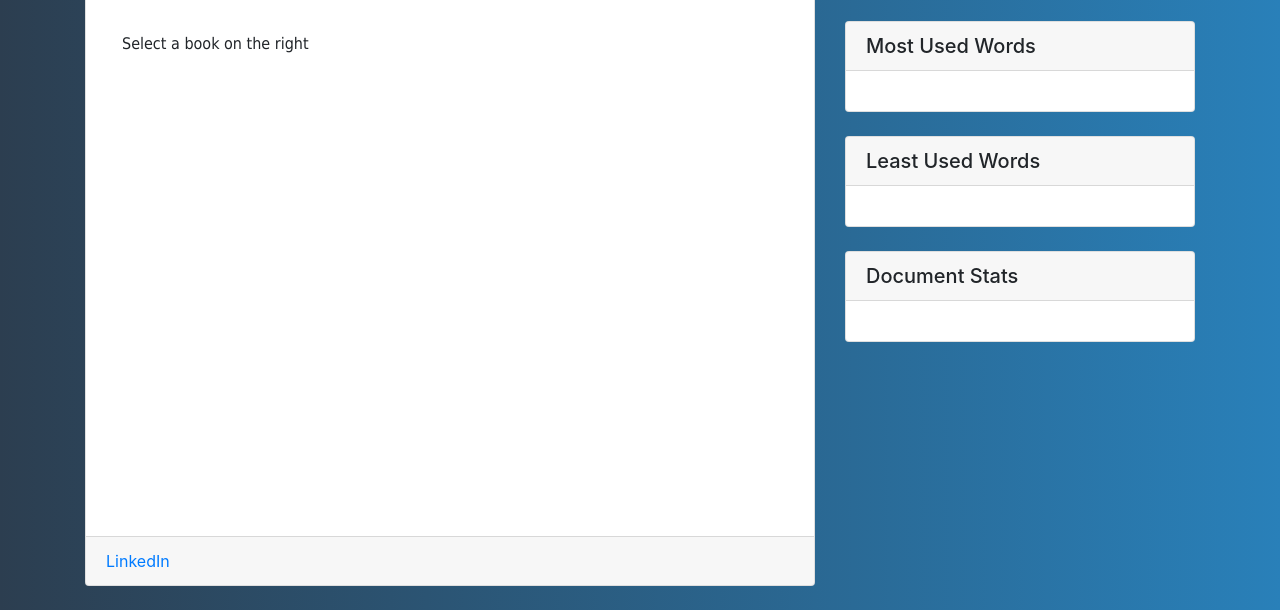
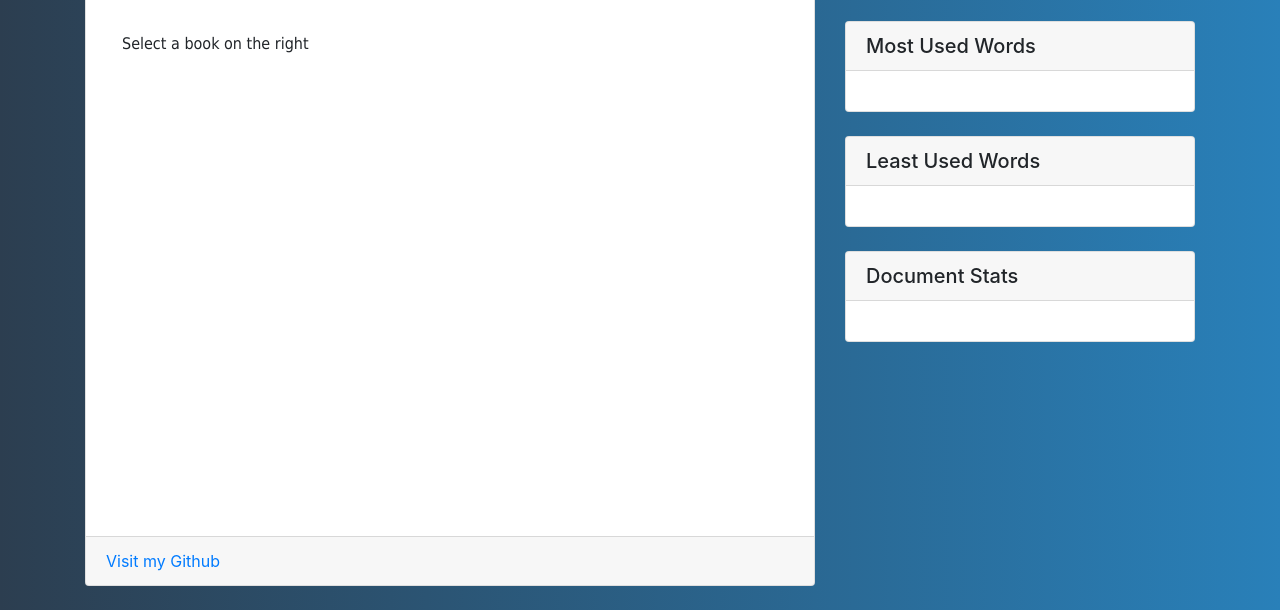
Before and after one commit to hadeebataj/WordFind, a plain HTML site: page index.html in a window 1280 px wide. Shown: the part 368-978 px from the top of the page. Drawn offline with nearby package versions, Linux system fonts and the light colour scheme.

Commit message:
Update index.html

```diff
--- a/index.html
+++ b/index.html
@@ -26,7 +26,7 @@
                           </div>
                       </div>
                       <div class="card-footer text-muted">
-                          <a href="https://www.linkedin.com/in/hadeeba-taj/">LinkedIn</a>
+                          <a href="https://github.com/hadeebataj">Visit my Github</a>
                       </div>
                   </div>
               </div>
```
